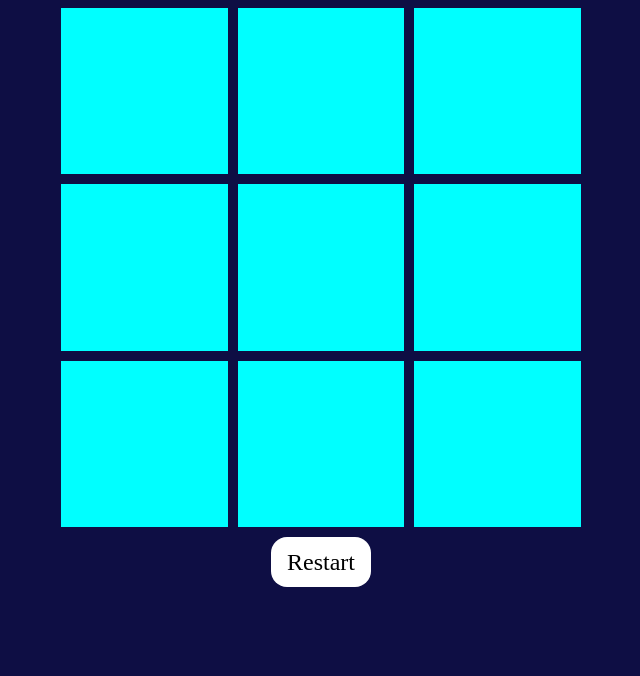
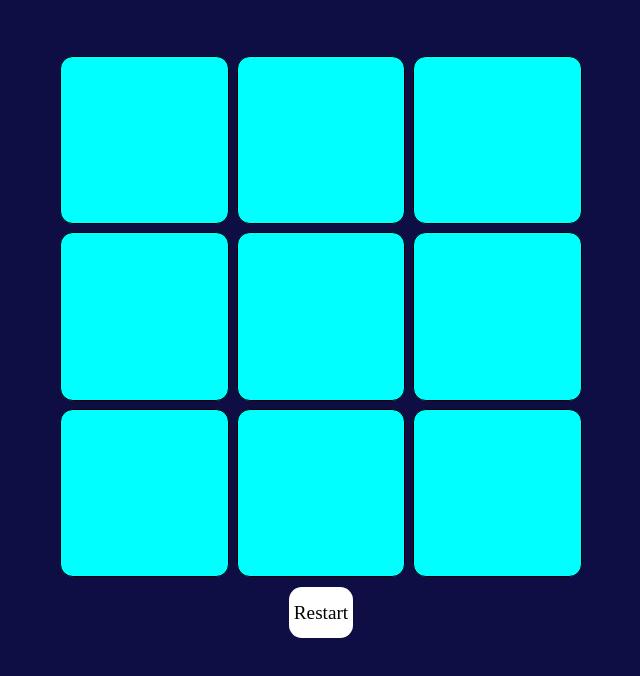
Before and after one commit to thisisbkm/Tic-Tac-Toe, a plain HTML site: page index.html in a window 1280 px wide. Shown: the whole page, without its empty margins (319-959 px from the left). Drawn offline with Linux system fonts and the light colour scheme.

Commit message:
modified to vw vh

```diff
--- a/assets/style.css
+++ b/assets/style.css
@@ -3,6 +3,7 @@ body{
 }
 .maincont{
     display: flex;
+    margin-top: 7vh;
     justify-content: center;
     align-items: center;
 }
@@ -10,11 +11,13 @@ body{
     display: grid;
     /* width: 1000px; */
     grid-template-columns: repeat(3,1fr);
-    column-gap: 10px;
-    row-gap: 10px;
+    column-gap: 8px;
+    row-gap: 8px;
 }
 
 .box{
+    border: 1px solid #000;
+    border-radius: 1vw;
     cursor: pointer;
     font-size: 8vw;
     font-weight: 500;
@@ -30,16 +33,16 @@ body{
 }
 .restart{
     cursor: pointer;
-    width: 100px;
-    height: 50px;
+    width: 5vw;
+    height: 4vw;
     background: #FFF;
     margin-left: auto;
     margin-right: auto;
     margin-top: 10px;
     display: flex;
-    font-size: 1.5rem;
+    font-size: 1.5vw;
     font-weight: 500;
     justify-content: center;
     align-items: center;
-    border-radius: 1rem;
+    border-radius: 1vw;
 }
```
